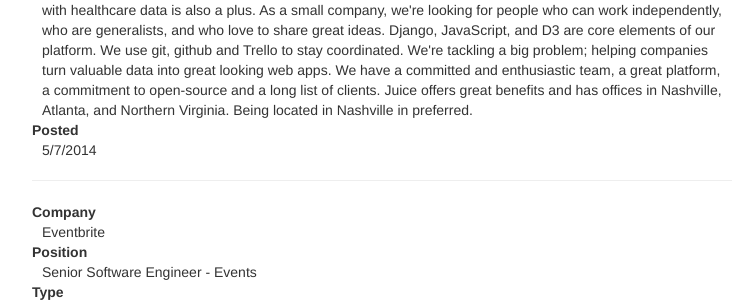
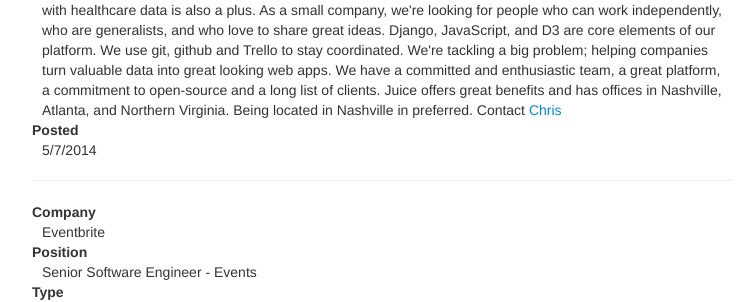
Before and after one commit to pynashorg/pynashorg.github.com, a Jekyll site: the page built from jobs.html, in a window 1280 px wide. Shown: the part 566-868 px from the top of the page, without its empty margins (258-1014 px from the left). Built offline with Jekyll 4.4.1, drawn with Linux system fonts in a browser that asks for light colours; nearby versions of some CDN libraries; library files that are not in the unit come from our copies; some of the changed text lies outside the part shown.

Commit message:
Emails
Signed-off-by: Jason Myers <jason@jasonamyers.com>

```diff
--- a/jobs.html
+++ b/jobs.html
@@ -28,7 +28,10 @@
 
     As a small company, we're looking for people who can work independently, who are generalists, and who love to share great ideas. Django, JavaScript, and D3 are core elements of our platform. We use git, github and Trello to stay coordinated.
 
-    We're tackling a big problem; helping companies turn valuable data into great looking web apps. We have a committed and enthusiastic team, a great platform, a commitment to open-source and a long list of clients. Juice offers great benefits and has offices in Nashville, Atlanta, and Northern Virginia. Being located in Nashville in preferred. </dd>
+    We're tackling a big problem; helping companies turn valuable data into great looking web apps. We have a committed and enthusiastic team, a great platform, a commitment to open-source and a long list of clients. Juice offers great benefits and has offices in Nashville, Atlanta, and Northern Virginia. Being located in Nashville in preferred.
+
+    Contact <a href="mailto:chris.gemignani@juiceanalytics.com">Chris</a>
+    </dd>
     <dt>Posted</dt>
     <dd>5/7/2014</dd>
   </dl>
```
